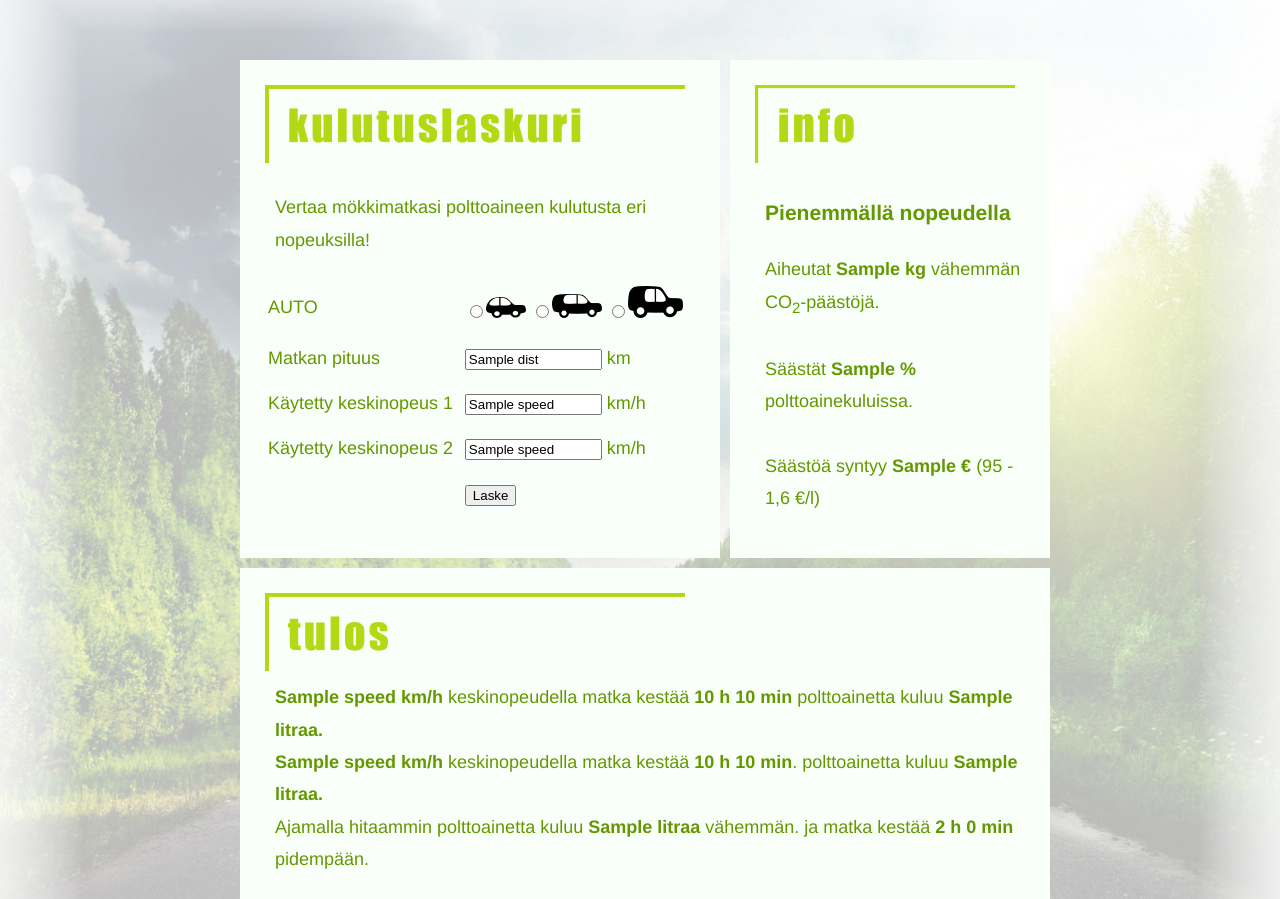
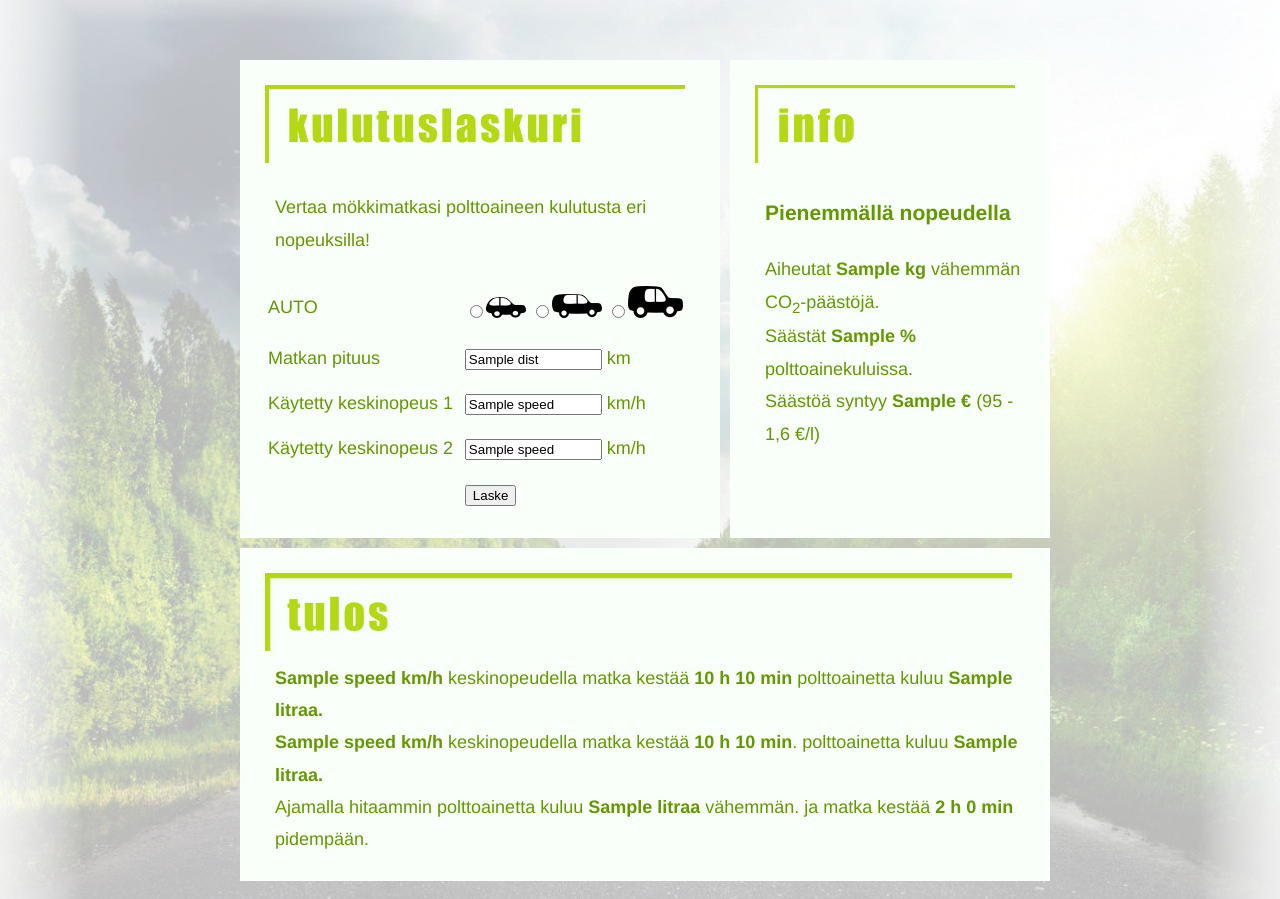
Before and after one commit to ssillanp/Autoilumittari, a Flask app: template templates/results.html in a window 1280 px wide. Shown: the top 899 px of the page. Run offline with Flask 2, Linux system fonts and the light colour scheme; the template is opened without the code that fills it: most values are stand-ins (such as "Sample title", 1, 10 or a date in 2020).

Commit message:
minor fixes

```diff
--- a/templates/results.html
+++ b/templates/results.html
@@ -31,9 +31,8 @@
     {% block content3 %}
         <h3>Pienemmällä nopeudella</h3>
         <p>Aiheutat <span class="result">{{data[0].carbon_diff(data[1])}} kg</span> vähemmän CO<sub>2</sub>-päästöjä.
-        <br><br>
-        Säästät <span class="result">{{data[0].fuel_diff_prcent(data[1])}} %</span> polttoainekuluissa.
-            <br><br>
+            <br>
+        Säästät <span class="result">{{data[0].fuel_diff_prcent(data[1])}} %</span> polttoainekuluissa. <br>
         Säästöä syntyy <span class="result">{{data[0].fuel_diff(data[1])[1]}} €</span> (95 - 1,6 €/l)
         </p>
     {% endblock %}
```
Also changed, not shown: requirements.txt (added, +11 -0 lines), static/laskuri_tulos.png, 2 other files.
